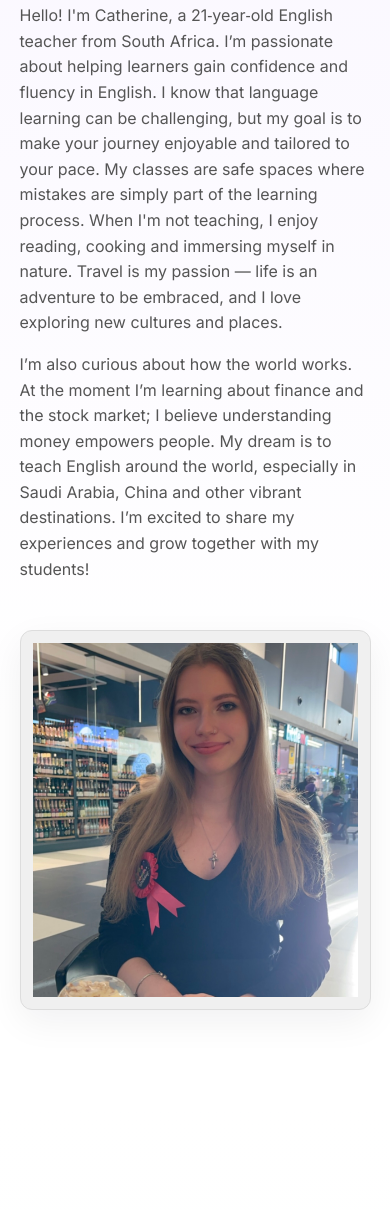
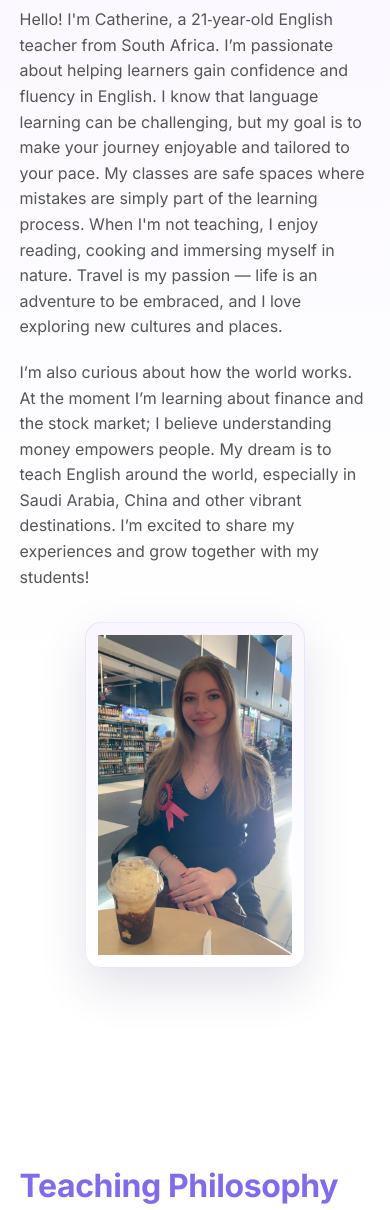
Before and after one commit to catherine-s-ai/catherine-s-ai.github.io, a plain HTML site: page index.html in a window 390 px wide. Shown: the part 1016-2226 px from the top of the page. Drawn offline with Linux system fonts and the light colour scheme; no server answers.

Commit message:
调整好照片；接入deepseek 待测试

```diff
--- a/style.css
+++ b/style.css
@@ -367,61 +367,100 @@ header {
 
 .about-grid {
   display: grid;
-  grid-template-columns: 1fr 1fr;
-  align-items: center;
-  gap: 2rem;
+  grid-template-columns: minmax(0, 1fr) minmax(320px, 0.92fr);
+  align-items: stretch;
+  gap: clamp(1.75rem, 3vw, 3rem);
+  min-height: 0;
+}
+
+.about-text {
+  display: flex;
+  flex-direction: column;
+  justify-content: center;
+  gap: 1.25rem;
 }
 
 .about-text h2 {
-  margin-bottom: 1rem;
+  margin: 0;
   color: var(--primary);
   font-size: 2rem;
 }
 
 .about-text p {
-  margin-bottom: 1rem;
+  margin: 0;
   color: #555;
 }
 :root[data-theme='dark'] .about-text p { color: var(--text); }
 
 .about-photo {
-  height: 500px; /* taller to reveal more of the subject (matching original) */
-  border-radius: 8px;
+  position: relative;
+  height: 100%;
+  min-height: 0;
+  border-radius: 16px;
+  padding: clamp(14px, 2.1vw, 26px);
+  background: linear-gradient(180deg, #f9f6ff 0%, #ffffff 100%);
+  border: 1px solid rgba(130,106,237,0.14);
+  box-shadow: 0 18px 48px rgba(49, 38, 84, 0.14);
+  display: flex;
+  align-items: center;
+  justify-content: center;
   overflow: hidden;
-  background-color: #f0f0f0;
-  border: 1px solid #ddd;
-  box-shadow: 0 12px 36px rgba(16,24,40,0.06);
   transition: transform 220ms ease, box-shadow 220ms ease;
 }
 
 :root[data-theme='dark'] .about-photo {
-  background: var(--surface-2);
-  border-color: rgba(255,255,255,0.04);
-  box-shadow: 0 8px 24px rgba(0,0,0,0.36);
+  background: linear-gradient(180deg, rgba(32,35,48,0.82) 0%, rgba(23,25,34,0.92) 100%);
+  border-color: rgba(255,255,255,0.08);
+  box-shadow: 0 12px 38px rgba(0,0,0,0.42);
 }
 
 .about-photo:hover {
-  transform: translateY(-6px);
-  box-shadow: 0 26px 64px rgba(16,24,40,0.09);
+  transform: translateY(-4px);
+  box-shadow: 0 26px 64px rgba(16,24,40,0.12);
 }
 
 .about-photo img {
-  width: 100%;
   height: 100%;
-  object-fit: cover; /* crop to container while filling */
-  object-position: 80% center; /* nudge view to the right to include more subject */
-  border-radius: 0; /* border handled by container */
+  width: auto;
+  max-width: min(100%, 560px);
+  object-fit: contain;
+  object-position: center top;
+  flex-shrink: 0;
+  display: block;
+  transition: transform 220ms ease;
 }
+
+.about-photo:hover img { transform: scale(1.02); }
 
 .about-photo:focus-within { outline: 3px solid rgba(130,106,237,0.12); outline-offset: 6px; }
 
+@media (max-width: 1024px) {
+  .about-photo img { object-position: center 6%; }
+}
+
+@media (max-width: 900px) {
+  .about-grid {
+    grid-template-columns: minmax(0, 1fr) minmax(280px, 0.85fr);
+  }
+}
+
 @media (max-width: 768px) {
+  .about-grid {
+    grid-template-columns: 1fr;
+    gap: 2rem;
+  }
   .about-photo {
-    height: 500px; /* keep large but responsive on mobile */
-    padding: 12px;
-    border-radius: 12px;
+    height: auto;
+    padding: clamp(12px, 3vw, 20px);
+    max-width: min(520px, 90vw);
+    margin-inline: auto;
   }
-
+  .about-photo img {
+    height: auto;
+    max-height: clamp(360px, 75vw, 640px);
+    width: 100%;
+    object-position: center 18%;
+  }
   /* Contact spacing: give the Preply CTA breathing room from the form */
   .contact .btn.secondary {
     display: inline-block;
@@ -430,9 +469,10 @@ header {
   .contact-form { margin-top: 0.5rem; }
 }
 
-@media (max-width: 480px) {
-  .about-photo {
-    height: 320px;
+@media (max-width: 520px) {
+  .about-photo img {
+    max-height: clamp(320px, 82vw, 520px);
+    object-position: center 20%;
   }
 }
 
@@ -966,15 +1006,6 @@ footer a {
     background-color: rgba(0,0,0,0.98);
     border-left: 1px solid #232323;
   }
-  .about-grid {
-    grid-template-columns: 1fr;
-  }
-  .about-photo {
-    height: 380px; /* show more on mobile */
-  }
-  .about-photo img {
-    object-position: center 22%; /* slightly less aggressive upward nudge on mobile */
-  }
   .teaching-grid {
     grid-template-columns: 1fr;
   }
```
Also changed, not shown: cath-ai.html (+1 -1 lines).
